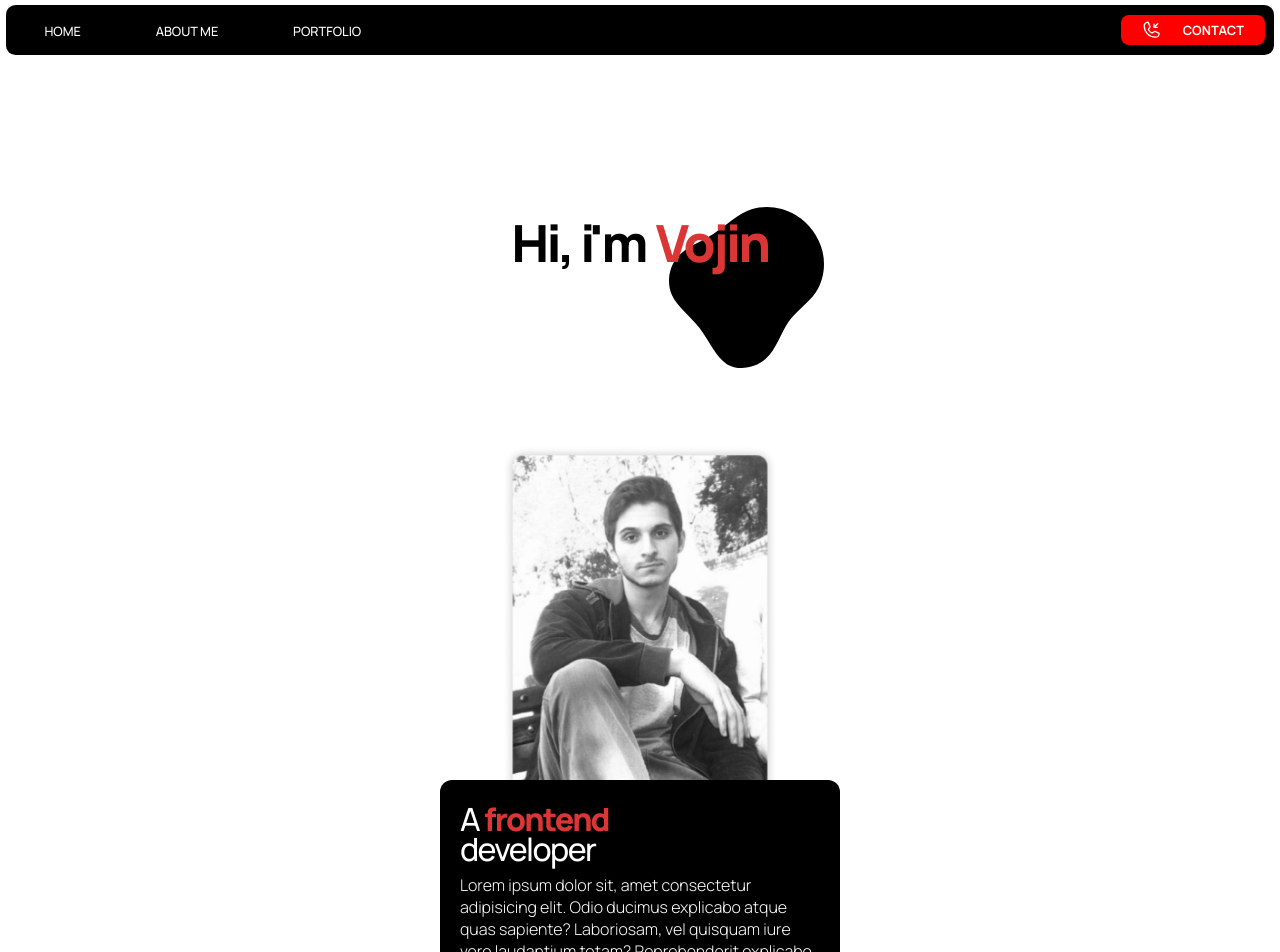
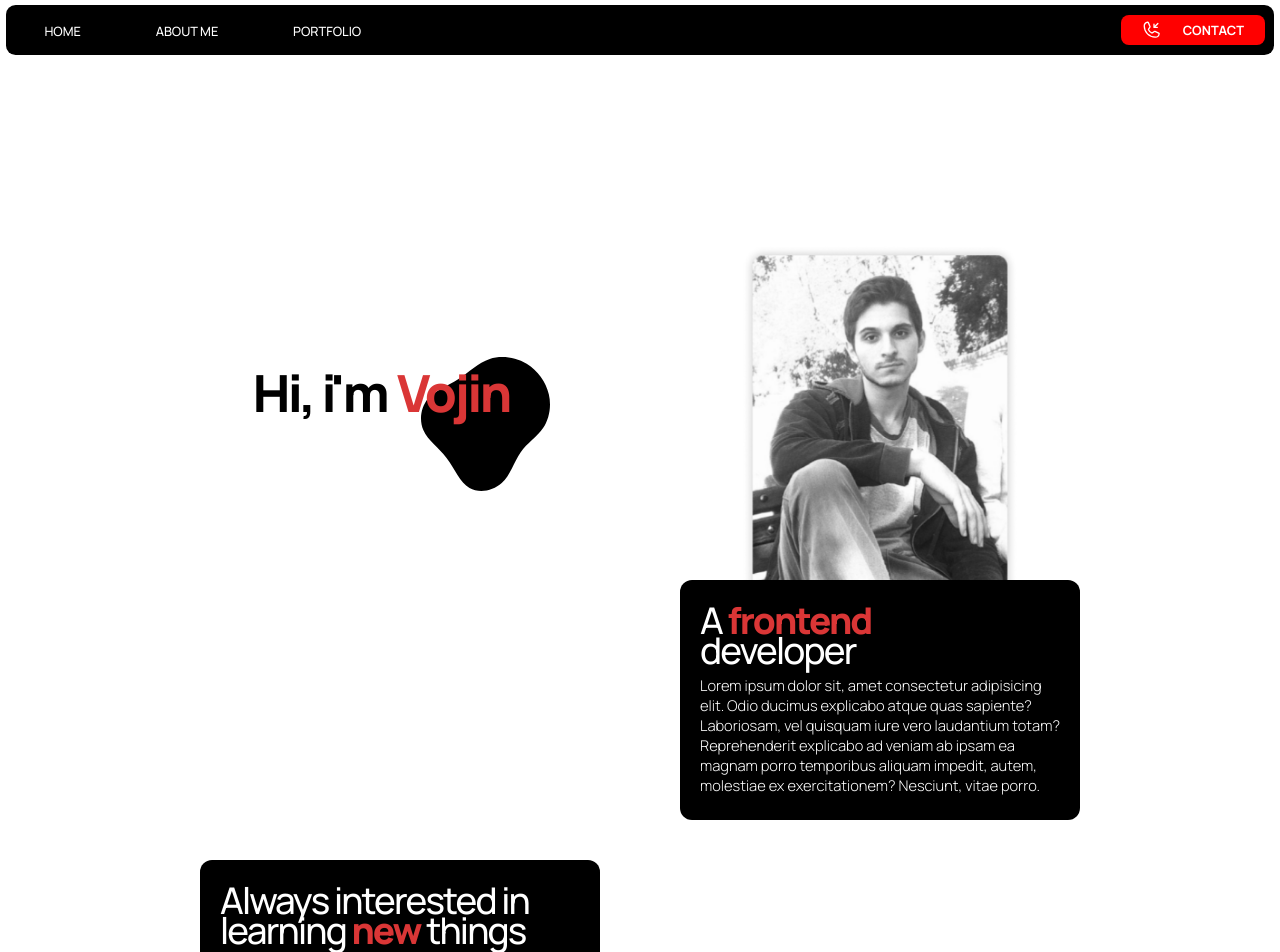
Before and after one commit to VojinPopovic/portfolio, a React (Create React App) app: page / in a window 1280 px wide. Shown: the top 952 px of the page. Built offline with nearby package versions, Linux system fonts and the light colour scheme.

Commit message:
main section update

```diff
--- a/src/components/sections/main section/MainSection.js
+++ b/src/components/sections/main section/MainSection.js
@@ -1,13 +1,13 @@
 import { MainSectionDiv } from "../../../styles/MainSection.style";
 import { CardStyle } from "../../../styles/Card.style";
-import cardImage from "./cardImage.png";
+import cardImage from "../../../assets/cardImage.png"
 import BlackBlobVojin from "../../../assets/BlackBlobVojin.svg";
 
 function MainSection() {
   return (
     <MainSectionDiv>
       <div className="card-container">
-        <CardStyle>
+        <CardStyle right="-20%">
           <div className="image-container">
             <img src={cardImage} alt="" />
             <div className="me-container">
@@ -31,7 +31,7 @@ function MainSection() {
             </p>
           </div>
         </CardStyle>
-        <CardStyle mTop="40px">
+        <CardStyle mTop="40px" left="-20%">
           <div className="card-text-container">
             <p className="card-title">
               Always interested in
--- a/src/styles/Card.style.js
+++ b/src/styles/Card.style.js
@@ -19,10 +19,10 @@ const CardStyle = styled.div`
   }
   & .card-text-container {
     width: 90%;
-    height: 80%;
+    height: auto;
   }
   & .card-title {
-    font-size: 2rem;
+    font-size: clamp(1.8rem, 4vw, 2.3rem);
     margin-bottom: 10px;
     & span {
       color: #da3636;
@@ -33,7 +33,7 @@ const CardStyle = styled.div`
     line-height: 30px;
   }
   & .paragraph {
-    font-size: clamp(0.8rem, 2vw, 1rem);
+    font-size: clamp(0.5rem, 2.8vw, 0.92rem);
     font-weight: 300;
     letter-spacing: 0em;
   }
@@ -50,7 +50,7 @@ const CardStyle = styled.div`
     width: auto;
     position: absolute;
     top: -63%;
-    font-size: clamp(3rem, 4vw, 5rem);
+    font-size: clamp(2.5rem, 4vw, 3.5rem);
     font-weight: 800;
     letter-spacing: -0.05em;
     display: flex;
@@ -62,10 +62,18 @@ const CardStyle = styled.div`
       color: #da3636;
     }
     & img {
-      width: 60%;
+      width: 50%;
       position: absolute;
-      right: -55px;
+      right: -40px;
       z-index: -1;
+    }
+  }
+  @media (min-width: 1000px) {
+    left: ${(props) => props.left};
+    right: ${(props) => props.right};
+    & .me-container{
+      left: -120%;
+      top: 30%;
     }
   }
 `;
--- a/src/styles/MainSection.style.js
+++ b/src/styles/MainSection.style.js
@@ -2,16 +2,25 @@ import styled from "styled-components";
 
 const MainSectionDiv = styled.div`
   width: 100%;
-  height: 1300px;
+  height: 1100px;
   display: flex;
   justify-content: center;
+  position: relative;
   & .card-container {
     width: 95%;
     height: auto;
     display: flex;
     flex-direction: column;
+    align-items: center;
     justify-content: flex-end;
-    align-items: center;
+    @media (min-width: 1000px) {
+      position: absolute;
+      display: static;
+      bottom: 0;
+    }
+    @media (min-width: 1200px) {
+      max-width: 1200px;
+    }
   }
 `;
 
```
Also changed, not shown: src/assets/cardImage.png (renamed from src/components/sections/main section/cardImage.png).
